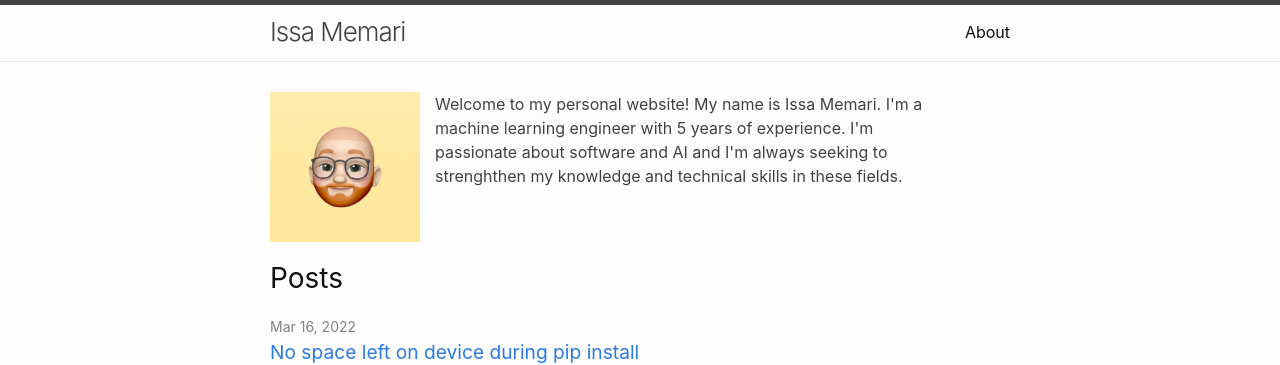
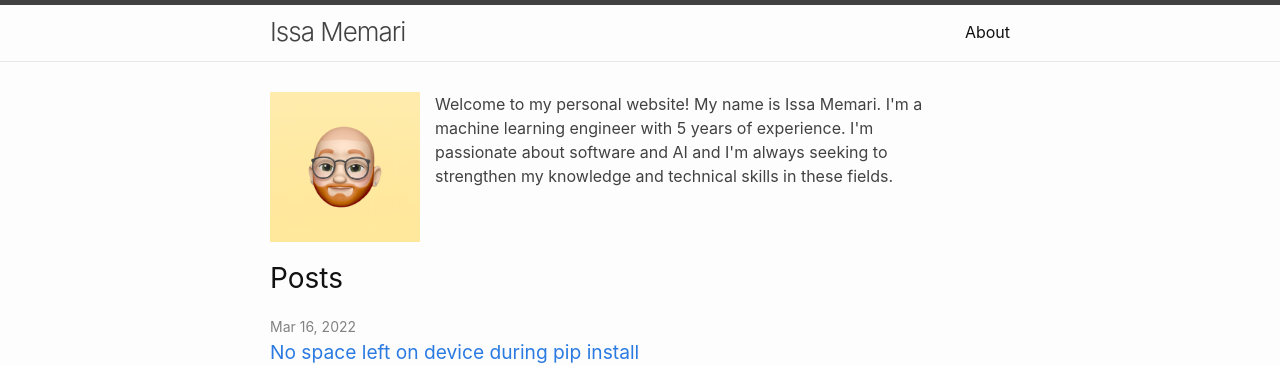
Before and after one commit to issamemari/issamemari.github.io, a Jekyll site: the page built from index.markdown, in a window 1280 px wide. Shown: the top 365 px of the page. Built offline with Jekyll 4.4.1, drawn with Linux system fonts in a browser that asks for light colours; nearby versions of some CDN libraries.

Commit message:
Fix typo

```diff
--- a/_config.yml
+++ b/_config.yml
@@ -24,7 +24,7 @@ description: >- # this means to ignore newlines until "baseurl:"
   Welcome to my personal website! My name is Issa Memari.
   I'm a machine learning engineer with 5 years of experience.
   I'm passionate about software and AI and I'm always seeking to
-  strenghthen my knowledge and technical skills in these fields.
+  strengthen my knowledge and technical skills in these fields.
 
 baseurl: "" # the subpath of your site, e.g. /blog
 url: "" # the base hostname & protocol for your site, e.g. http://example.com
```
